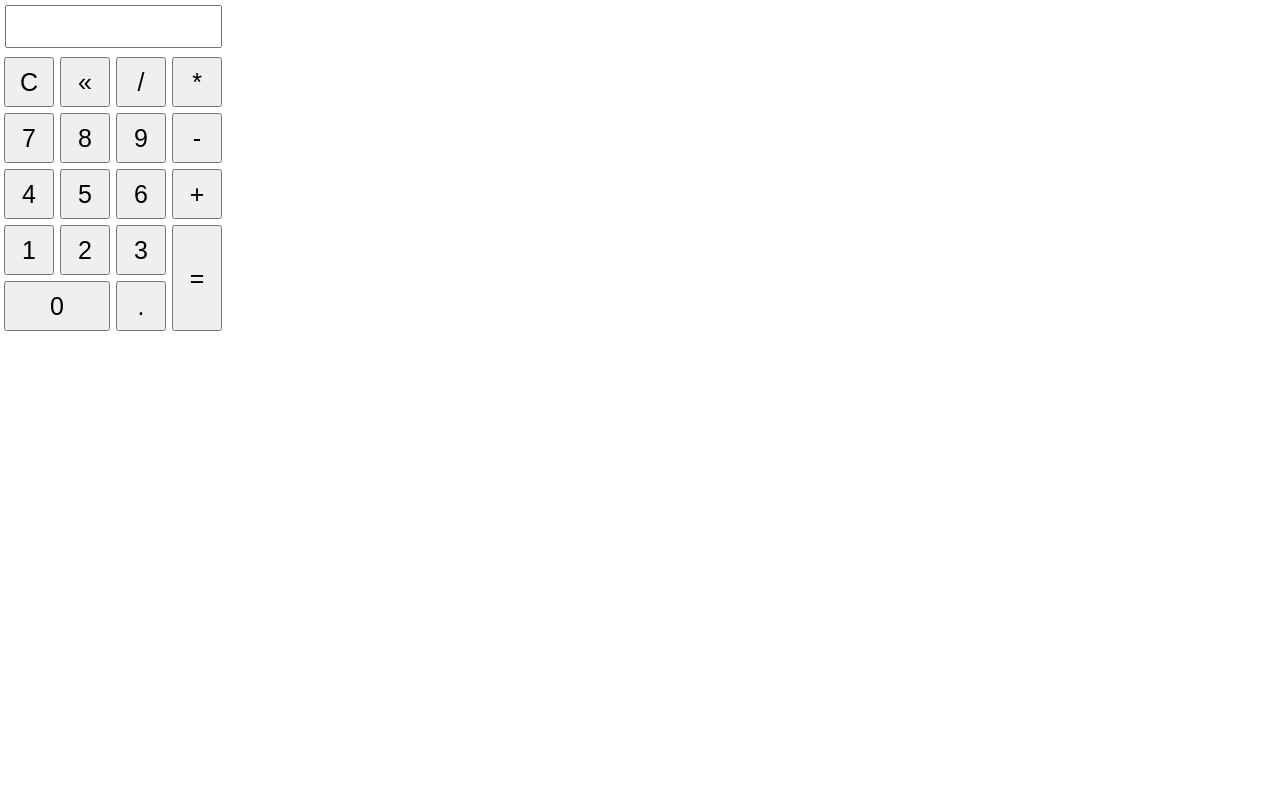
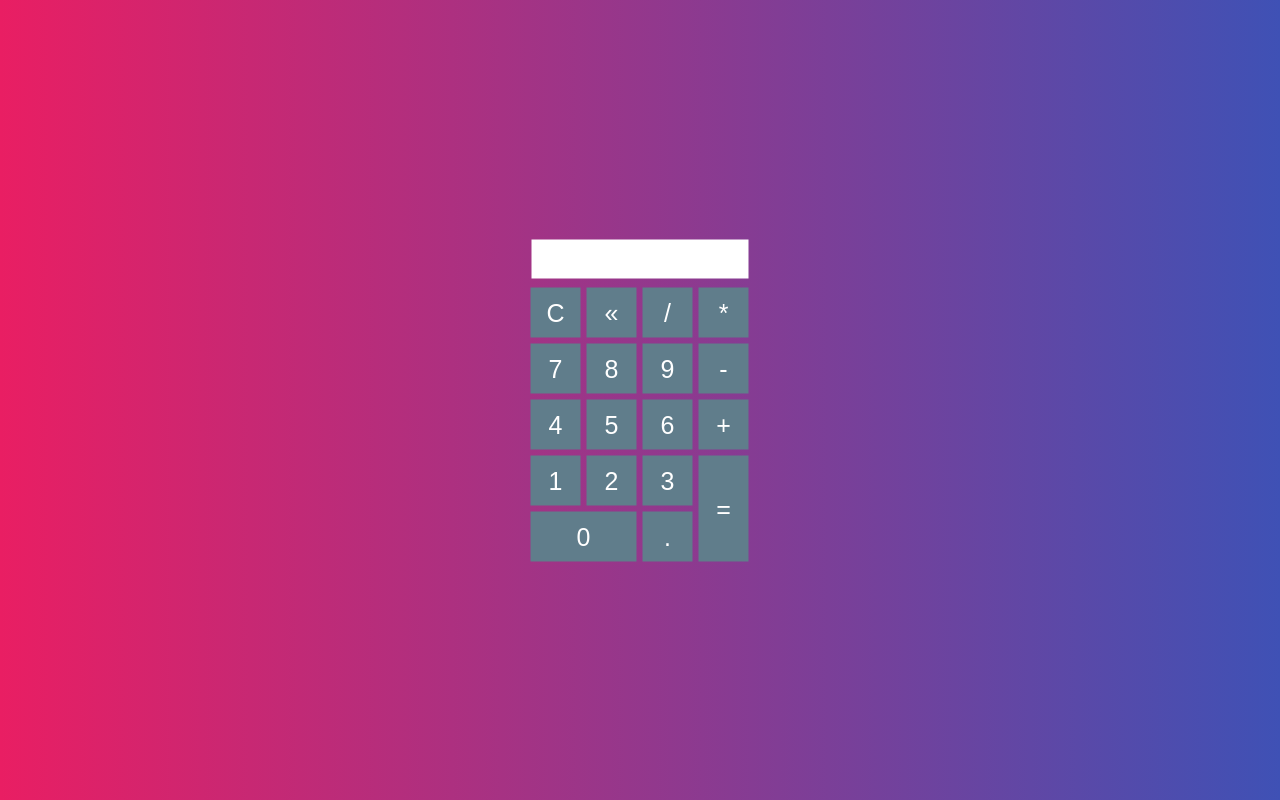
Before and after one commit to landrynjinwo/mycalco, a plain HTML site: page index.html in a window 1280 px wide. Drawn offline with Linux system fonts and the light colour scheme.

Commit message:
final of all-in-one version

```diff
--- a/index.html
+++ b/index.html
@@ -32,16 +32,33 @@
                 font-size: 25;
                 margin: 2;
                 cursor: pointer;
+                background: #607d8b;
+                border: none;
+                color: white;
+
             }
             .textview{
                 width: 217;
                 margin: 5;
                 font-size: 25;
                 padding: 5;
+                border: none;
+                color: #607d8b
+            }
+            .main{
+                position: absolute;
+                top: 50%;
+                left: 50%;
+                transform: translateX(-50%) translateY(-50%)
+            }
+            .bg{
+                background: linear-gradient(to right,#e91e63,#3f51b5);
+                height: 100%;
             }
         </style>
     </head>
     <body>
+        <div class="bg"></div>
         <div class="main">
             <form name="form" action="">
                 <input class="textview" name="textview">
```
